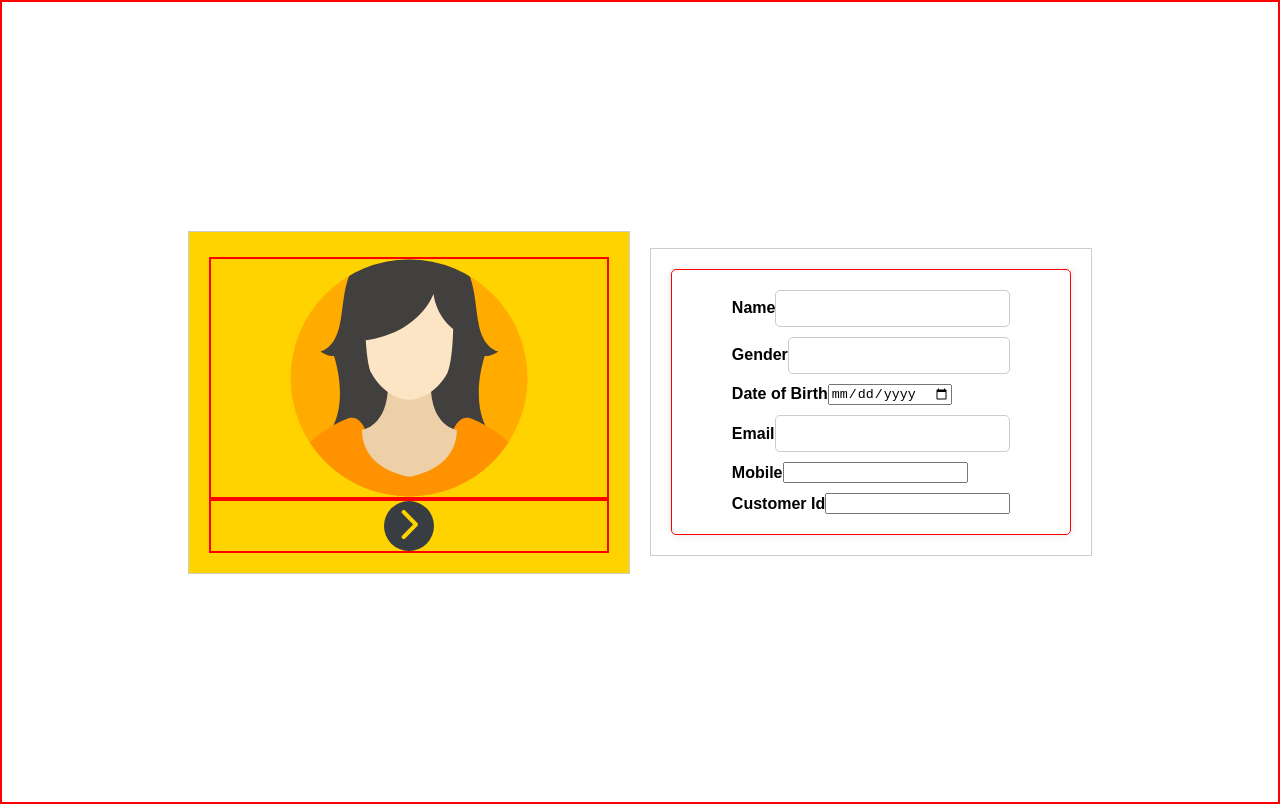
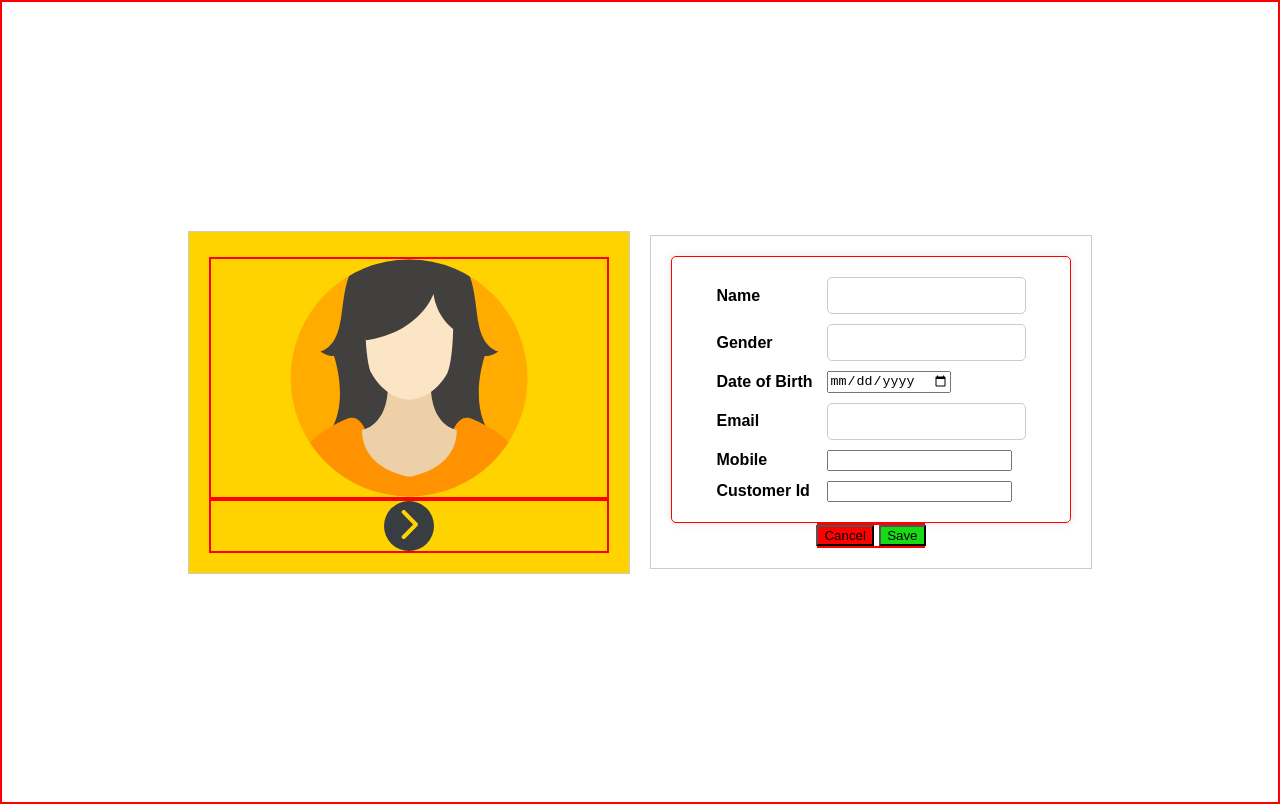
Before and after one commit to Jean-PierreScholtz/Howler, a plain HTML site: page index.html in a window 1280 px wide. Drawn offline with Linux system fonts and the light colour scheme.

Commit message:
Dynamic loop for footer CTA and array declarations for , membership types

```diff
--- a/index.html
+++ b/index.html
@@ -34,6 +34,7 @@
             display: flex;
             position: relative;
             justify-content: center;
+            flex-wrap: wrap;
         }
 
         .avatar-container{
@@ -78,7 +79,6 @@
             margin-bottom: 10xp;
         }
         .label-container {
-            border: 2px solid red;
             width: 100px;
             margin-right: 10px;
         }
@@ -122,6 +122,21 @@
         .form-container input[type="submit"]:hover {
             background-color: #0056b3;
         }
+
+        .form-footer{
+            border: 2px solid red;
+            display: flex;
+            position: relative;
+            align-items: center;
+            justify-content: center;
+            gap: 5%;
+        }
+        .cancel-form {
+            background-color: red;
+        }
+        .submit-form {
+            background-color: rgb(21, 219, 21);
+        }
     </style>
 </head>
 <body>
@@ -142,6 +157,9 @@
             <div class="form-container">
                 <form id="formFields">
                 </form>
+                <div id="membershipType"></div>
+            </div>
+            <div id="formFooter" class="form-footer">
             </div>
         </div>
         <script>
@@ -154,10 +172,21 @@
                 { label: 'Customer Id', type: 'number', id: 'customerId', required: true }
             ];
 
+            const formFooter = [
+                { label: 'Cancel', type: 'button', id: 'cancel', required: false },
+                { label: 'Save', type:'submit', id:'submit', required: false }
+            ];
+
+            const membershipType = [
+                { label: 'Free', type: 'radio', id: 'free', required: true },
+                { label: 'Paid', type: 'radio', id: 'paid', required: true }
+            ]
+
             const formContainer = document.getElementById('formFields');
+
         formFields.forEach(field => {
-                const div = document.createElement('div');
-                div.classList.add('form-field');
+        const formFieldDiv = document.createElement('div');
+        formFieldDiv.classList.add('form-field');
 
         const labelDiv = document.createElement('div');
         labelDiv.classList.add('label-container');
@@ -166,7 +195,8 @@
         label.textContent = field.label;
         labelDiv.appendChild(label);
 
-
+        const inputDiv = document.createElement('div');
+        inputDiv.classList.add('input-container');
         const input = document.createElement('input');
         input.setAttribute('type', field.type);
         input.setAttribute('id', field.id);
@@ -174,11 +204,30 @@
         if (field.required) {
             input.setAttribute('required', 'required');
         }
+        inputDiv.appendChild(input);
 
-                div.appendChild(label);
-                div.appendChild(input);
-                formContainer.appendChild(div);
+        formFieldDiv.appendChild(labelDiv);
+        formFieldDiv.appendChild(inputDiv);
+
+        formContainer.appendChild(formFieldDiv);
     });
+
+        const formFooterButtons = document.getElementById('formFooter');
+
+        formFooter.forEach(button => {
+        const formFooterButton = document.createElement('button');
+        formFooterButton.setAttribute('type', button.type);
+        formFooterButton.setAttribute('id', button.id);
+        formFooterButton.textContent = button.label;
+        formFooterButtons.appendChild(formFooterButton);
+
+        if(button.id === 'cancel'){
+            formFooterButton.classList.add('cancel-form');
+        } else if (button.id === 'submit') {
+            formFooterButton.classList.add('submit-form');
+        }
+        });
+
         </script>
 </body>
 </html>
```
Lines whose indentation alone changed are shown as unchanged.
